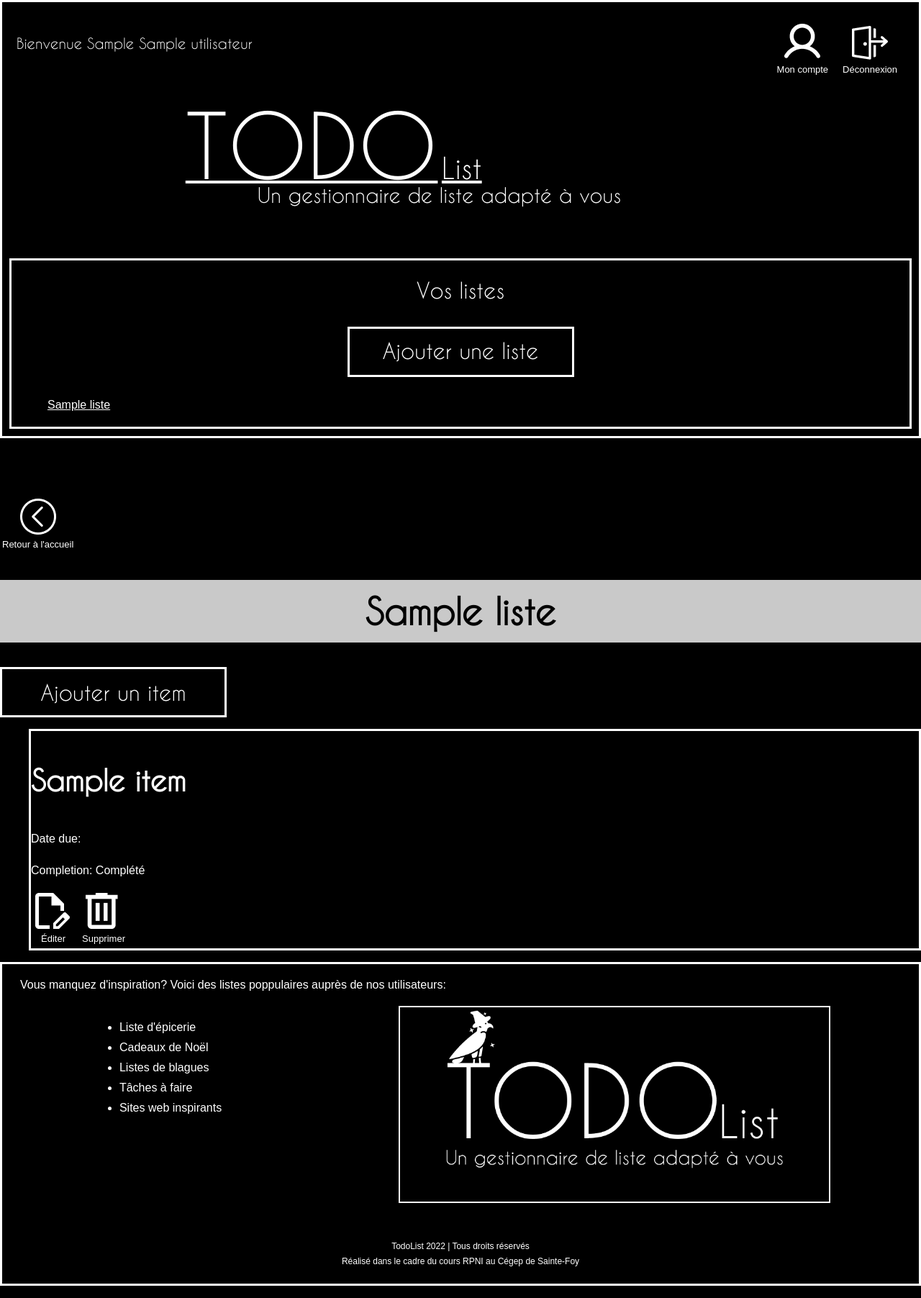
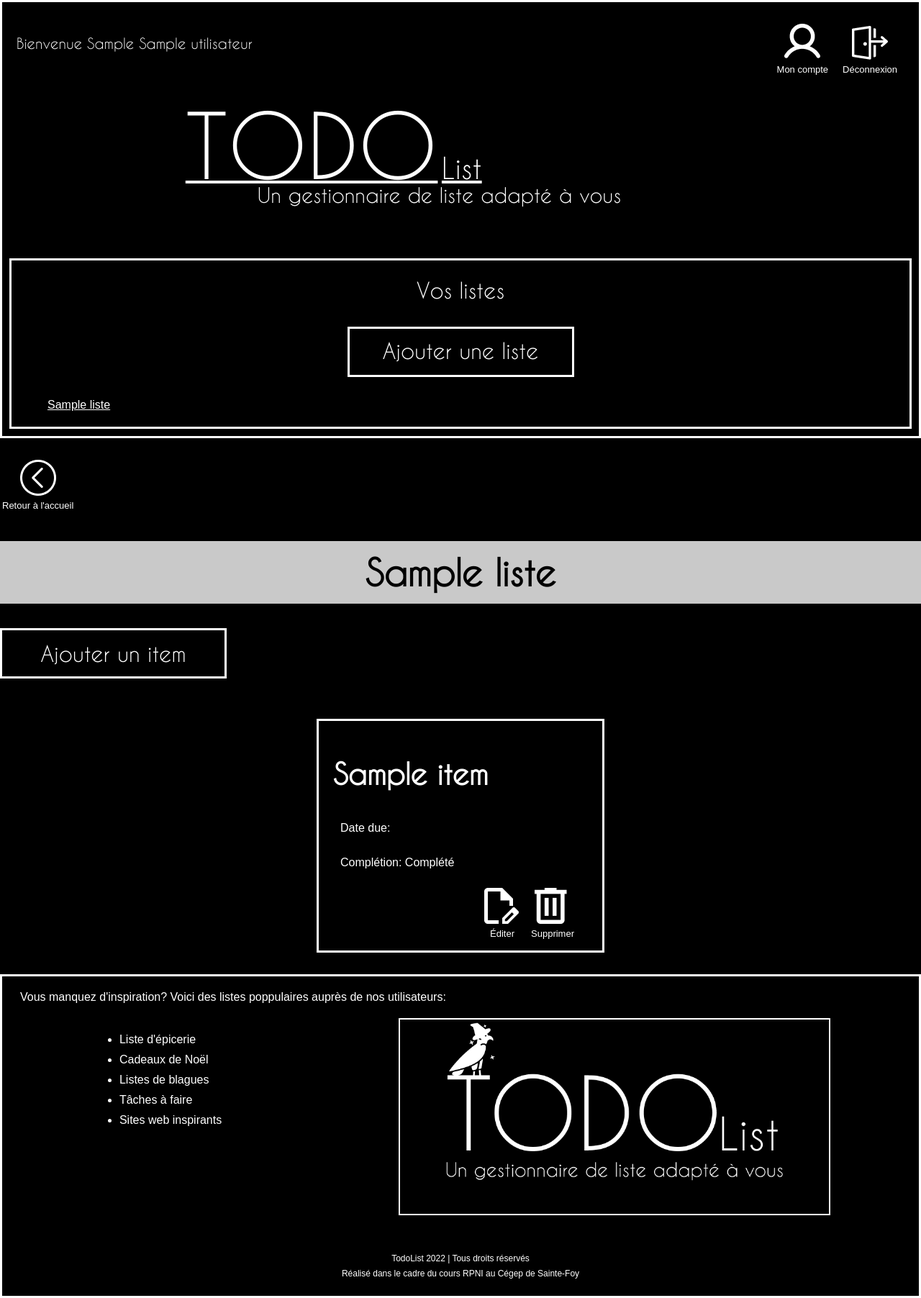
Before and after one commit to ClodianeC/Ravenclaw, a PHP site: page /liste/index.php?id_liste=1 in a window 1280 px wide. Shown: the whole page at 72% size. Run offline with PHP 8.4, Linux system fonts and the light colour scheme; tables that the repository leaves empty or names only in its code hold one stand-in row (values such as "Sample post"); data that the repository does not hold is empty.

Commit message:
CSS liste d'items

```diff
--- a/css/styles_clodiane.css
+++ b/css/styles_clodiane.css
@@ -666,6 +666,10 @@ abbr[title]:hover {
   display: flex;
 }
 
+.header {
+  margin: 0 0 3rem 0;
+}
+
 /** Footer
     ========================================================================== */
 .inspiration,
@@ -701,6 +705,10 @@ abbr[title]:hover {
 .infos_footer {
   display: flex;
   justify-content: space-around;
+}
+
+footer {
+  margin: 3rem 0 0 0;
 }
 
 /** Général
@@ -928,6 +936,36 @@ body {
   display: flex;
 }
 
+.liste {
+  display: flex;
+  flex-direction: row;
+  flex-wrap: wrap;
+  justify-content: space-around;
+  padding: 0;
+}
+
+.itemListe {
+  display: inline-flex;
+  flex-direction: column;
+  width: 400px;
+  margin-top: 4rem;
+}
+
+.boutonsItems {
+  align-self: flex-end;
+  margin: 1rem 3rem;
+}
+
+.h2Item {
+  padding: 0.5rem 2rem;
+  margin-bottom: 1.2rem;
+}
+
+.date,
+.completion {
+  margin: 1rem 3rem;
+}
+
 /** Formulaire
     ========================================================================== */
 .formulaireItem {
--- a/inc/fragments/entete.php
+++ b/inc/fragments/entete.php
@@ -51,4 +51,3 @@ $pdosResultatListes->closeCursor();
         </ul>
     </div>
 </div>
-<br><br><br>
--- a/liste/index.php
+++ b/liste/index.php
@@ -129,22 +129,28 @@ $pdosResultatItems->closeCursor();
     <ul class="liste">
         <?php
         for($intCptAffichageItems = 0; $intCptAffichageItems<count($arrItems); $intCptAffichageItems++){
+            if($intCptAffichageItems%2==0){
+                $strPairImpair = "pair";
+            }
+            else{
+                $strPairImpair = "impair";
+            }
             $id_mois = $arrItems[$intCptAffichageItems]["mois"]-1;
             $id_item = $arrItems[$intCptAffichageItems]["id"];
             $strCouleur = $arrItems[$intCptAffichageItems]["couleur"];
-            echo "<li class='itemListe'>";
+            echo "<li class='itemListe $strPairImpair'>";
             echo "<h2 class='h2 h2Item $strCouleur'>".$arrItems[$intCptAffichageItems]["nom"]."</h2>";
             if($arrItems[$intCptAffichageItems]["echeance"]!=""){
-                echo "<p>Date due: ".$arrItems[$intCptAffichageItems]["jour"]." ".$arr_mois[$id_mois]." ".$arrItems[$intCptAffichageItems]["annee"]."</p>";
+                echo "<p class='date'>Date due: ".$arrItems[$intCptAffichageItems]["jour"]." ".$arr_mois[$id_mois]." ".$arrItems[$intCptAffichageItems]["annee"]."</p>";
             }
             else{
-                echo "<p>Date due: Non-déterminée";
+                echo "<p class='date'>Date due: Non-déterminée";
             }
             if($arrItems[$intCptAffichageItems]["completee"]==0){
-                echo "<p>Completion: Non-complété";
+                echo "<p class='completion'>Complétion: Non-complété";
             }
             else{
-                echo "<p>Completion: Complété";
+                echo "<p class='completion'>Complétion: Complété";
             }
             echo "<div class='boutonsItems'>";
             echo "<form action='creer_modifier/index.php' method='get'>
--- a/scss/styles_clodiane.scss
+++ b/scss/styles_clodiane.scss
@@ -165,6 +165,9 @@
 .boutonsEntete{
   display: flex;
 }
+.header{
+  margin: 0 0 3rem 0;
+}
 
 /** Footer
     ========================================================================== */
@@ -195,6 +198,9 @@
 .infos_footer{
   display: flex;
   justify-content: space-around;
+}
+footer{
+  margin: 3rem 0 0 0;
 }
 
 /** Général
@@ -386,6 +392,31 @@ body{
 .boutonsItems{
   display: flex;
 }
+.liste{
+  display: flex;
+  flex-direction: row;
+  flex-wrap: wrap;
+  justify-content: space-around;
+  padding: 0;
+}
+.itemListe{
+  display: inline-flex;
+  flex-direction: column;
+  width: 400px;
+  margin-top: 4rem;
+}
+.boutonsItems{
+  align-self: flex-end;
+  margin: 1rem 3rem;
+}
+.h2Item{
+  padding: 0.5rem 2rem;
+  margin-bottom: 1.2rem;
+}
+.date,
+.completion{
+  margin: 1rem 3rem;
+}
 
 /** Formulaire
     ========================================================================== */
```
Also changed, not shown: 1 other file.
